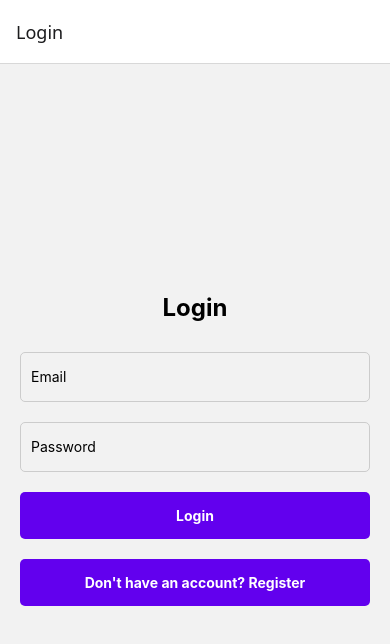
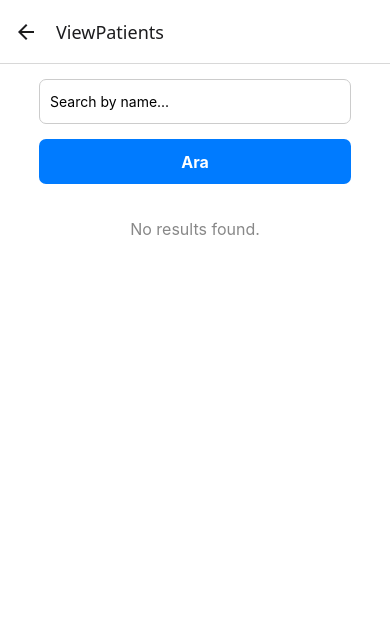
Before and after one commit to gizemsangur1/lab, a React Native app: screen /ViewPatients in a window 390 px wide. Shown: the top 644 px of the page. Built offline with nearby package versions, Linux system fonts and the light colour scheme.

Commit message:
List patient test result by searching their name and surname

```diff
--- a/App.js
+++ b/App.js
@@ -2,7 +2,9 @@ import React from 'react';
 import LoginScreen from './screens/loginScreen/index';
 import RegisterScreen from './screens/registerScreen/index';
 import UserMain from './components/userActions/userMain';
-import DoctorScreen from './screens/DoctorScreen';
+import ViewPatients from './screens/DoctorScreens/ViewPatients';
+import DoctorMainScreen from './screens/DoctorScreens/DoctorMainScreen';
+import CreateGuide from './screens/DoctorScreens/CreateGuide';
 import BloodTests from './components/userActions/bloodTestResults';
 import BloodTest from './screens/BloodTest/index';
 import { NavigationContainer } from '@react-navigation/native';
@@ -13,11 +15,13 @@ const Stack = createStackNavigator();
 export default function App() {
   return (
     <NavigationContainer>
-      <Stack.Navigator initialRouteName="Login">
+      <Stack.Navigator initialRouteName="DoctorScreen">
         <Stack.Screen name="Login" component={LoginScreen} />
         <Stack.Screen name="Register" component={RegisterScreen} />
         <Stack.Screen name="UserMain" component={UserMain} />
-        <Stack.Screen name="DoctorScreen" component={DoctorScreen} />
+        <Stack.Screen name="DoctorScreen" component={DoctorMainScreen} />
+        <Stack.Screen name="ViewPatients" component={ViewPatients} />
+        <Stack.Screen name="CreateGuide" component={CreateGuide} />
         <Stack.Screen name="BloodTests" component={BloodTests} />
         <Stack.Screen name="BloodTest" component={BloodTest} />
       </Stack.Navigator>
--- /dev/null
+++ b/screens/DoctorScreens/CreateGuide.jsx
@@ -0,0 +1,8 @@
+import React from 'react'
+import { View } from 'react-native'
+
+export default function CreateGuide() {
+  return (
+	<View>CreateGuide</View>
+  )
+}
--- a/screens/DoctorScreen/index.jsx
+++ b/screens/DoctorScreens/DoctorMainScreen.jsx
@@ -2,7 +2,7 @@ import { useNavigation } from "@react-navigation/native";
 import React from "react";
 import { ScrollView, StyleSheet, Text, TouchableOpacity, View } from "react-native";
 
-export default function DoctorScreen() {
+export default function DoctorMainScreen() {
   const navigation = useNavigation();
   return (
     <View style={styles.container}>
@@ -10,7 +10,7 @@ export default function DoctorScreen() {
         {/* 1. Satır */}
         <View style={styles.row}>
           <View style={styles.item}>
-            <TouchableOpacity onPress={() => navigation.navigate("")}>
+            <TouchableOpacity onPress={() => navigation.navigate("CreateGuide")}>
               <Text>Kılavuz Oluşturma</Text>
             </TouchableOpacity>
           </View>
@@ -22,7 +22,9 @@ export default function DoctorScreen() {
         {/* 2. Satır */}
         <View style={styles.row}>
           <View style={styles.item}>
-            <Text>Tahlilleri Listele</Text>
+          <TouchableOpacity onPress={() => navigation.navigate("ViewPatients")}>
+             <Text>Hasta Görüntüleme</Text>
+          </TouchableOpacity>
           </View>
           <View style={styles.item}>
             <Text>Tahlilleri Listele</Text>
--- /dev/null
+++ b/screens/DoctorScreens/ViewPatients.jsx
@@ -0,0 +1,184 @@
+import React, { useState } from "react";
+import {
+  Text,
+  TextInput,
+  View,
+  StyleSheet,
+  TouchableOpacity,
+  ScrollView,
+} from "react-native";
+import { collection, getDocs, query, where } from "firebase/firestore";
+import { firestore } from "../../FirebaseConfig";
+
+export default function ViewPatients() {
+  const [searchQuery, setSearchQuery] = useState("");
+  const [filteredPatients, setFilteredPatients] = useState([]);
+
+  const handleSearch = async () => {
+	try {
+	  const testCollection = collection(firestore, "patientTestResults");
+	  const userInfoCollection = collection(firestore, "userInfo");
+	  const querySnapshot = await getDocs(testCollection);
+
+	  const patients = querySnapshot.docs.map((doc) => doc.data());
+
+	  const enrichedPatients = await Promise.all(
+		patients.map(async (patient) => {
+		  const userQuery = query(userInfoCollection, where("UID", "==", patient.patientUID));
+		  const userSnapshot = await getDocs(userQuery);
+
+		  if (!userSnapshot.empty) {
+			const userInfo = userSnapshot.docs[0].data();
+			patient.dateofbirth = userInfo.dateofbirth;
+			patient.patientSurname = userInfo.patientSurname; // Soyadı ekleniyor
+		  }
+
+		  return patient;
+		})
+	  );
+
+	  const filtered = enrichedPatients.filter(
+		(patient) =>
+		  (patient.patientName && patient.patientName.toLowerCase().includes(searchQuery.toLowerCase())) ||
+		  (patient.patientSurname && patient.patientSurname.toLowerCase().includes(searchQuery.toLowerCase()))
+	  );
+
+	  setFilteredPatients(filtered);
+	} catch (error) {
+	  console.error("Error fetching data: ", error);
+	}
+  };
+
+  const formatDate = (dateOfBirth) => {
+    if (!dateOfBirth) return "N/A";
+
+    if (dateOfBirth.seconds) {
+      const date = new Date(dateOfBirth.seconds * 1000);
+      return date.toDateString();
+    }
+
+    return dateOfBirth.toString();
+  };
+
+  return (
+    <View style={styles.container}>
+      <TextInput
+        style={styles.textInput}
+        placeholder="Search by name..."
+        onChangeText={(text) => setSearchQuery(text)}
+        value={searchQuery}
+      />
+      <TouchableOpacity style={styles.searchButton} onPress={handleSearch}>
+        <Text style={styles.buttonText}>Ara</Text>
+      </TouchableOpacity>
+      <ScrollView style={styles.scrollView}>
+        {filteredPatients.length > 0 ? (
+          filteredPatients.map((patient, index) => {
+            // Calculate age
+            const calculateAge = (dateOfBirth) => {
+              if (!dateOfBirth) return "N/A";
+              const birthDate = new Date(dateOfBirth.seconds * 1000);
+              const today = new Date();
+              let age = today.getFullYear() - birthDate.getFullYear();
+              const monthDiff = today.getMonth() - birthDate.getMonth();
+              if (monthDiff < 0 || (monthDiff === 0 && today.getDate() < birthDate.getDate())) {
+                age--;
+              }
+              return age;
+            };
+
+            const age = calculateAge(patient.dateofbirth);
+
+            return (
+              <View key={index} style={styles.patientItem}>
+                <Text style={styles.patientName}>
+                  Name: {patient.patientName}
+                </Text>
+               {/*  <Text style={styles.patientInfo}>
+                  Date of Birth: {formatDate(patient.dateofbirth)}
+                </Text> */}
+                <Text style={styles.patientInfo}>Date of Test:  {formatDate(patient.dateofTest)}</Text>
+                <Text style={styles.patientInfo}>Age: {age}</Text>
+                <Text style={styles.patientInfo}>Test Results:</Text>
+                {patient.results &&
+                Array.isArray(patient.results) &&
+                patient.results.length > 0 ? (
+                  patient.results.map((result, resultIndex) => (
+                    <View key={resultIndex} style={styles.testResultContainer}>
+                      {Object.entries(result).map(([key, value]) => (
+                        <Text key={key} style={styles.testResultItem}>
+                          {key}: {value || "N/A"}
+                        </Text>
+                      ))}
+                    </View>
+                  ))
+                ) : (
+                  <Text style={styles.patientInfo}>
+                    No test results available.
+                  </Text>
+                )}
+              </View>
+            );
+          })
+        ) : (
+          <Text style={styles.noResultsText}>No results found.</Text>
+        )}
+      </ScrollView>
+    </View>
+  );
+}
+
+const styles = StyleSheet.create({
+  container: {
+    flex: 1,
+    backgroundColor: "#fff",
+    alignItems: "center",
+  },
+  textInput: {
+    width: "80%",
+    height: 45,
+    borderRadius: 7,
+    borderWidth: 1,
+    borderColor: "#ccc",
+    marginTop: 15,
+    paddingHorizontal: 10,
+  },
+  searchButton: {
+    width: "80%",
+    height: 45,
+    marginTop: 15,
+    borderRadius: 7,
+    backgroundColor: "#007BFF",
+    alignItems: "center",
+    justifyContent: "center",
+  },
+  buttonText: {
+    color: "#fff",
+    fontSize: 16,
+    fontWeight: "bold",
+  },
+  scrollView: {
+    flex: 1,
+    width: "100%",
+    marginTop: 15,
+  },
+  patientItem: {
+    padding: 15,
+    borderBottomWidth: 1,
+    borderBottomColor: "#ccc",
+  },
+  patientName: {
+    fontSize: 18,
+    fontWeight: "bold",
+  },
+  patientInfo: {
+    fontSize: 16,
+    color: "#555",
+  },
+  noResultsText: {
+    fontSize: 16,
+    color: "#888",
+    textAlign: "center",
+    marginTop: 20,
+  },
+});
```
